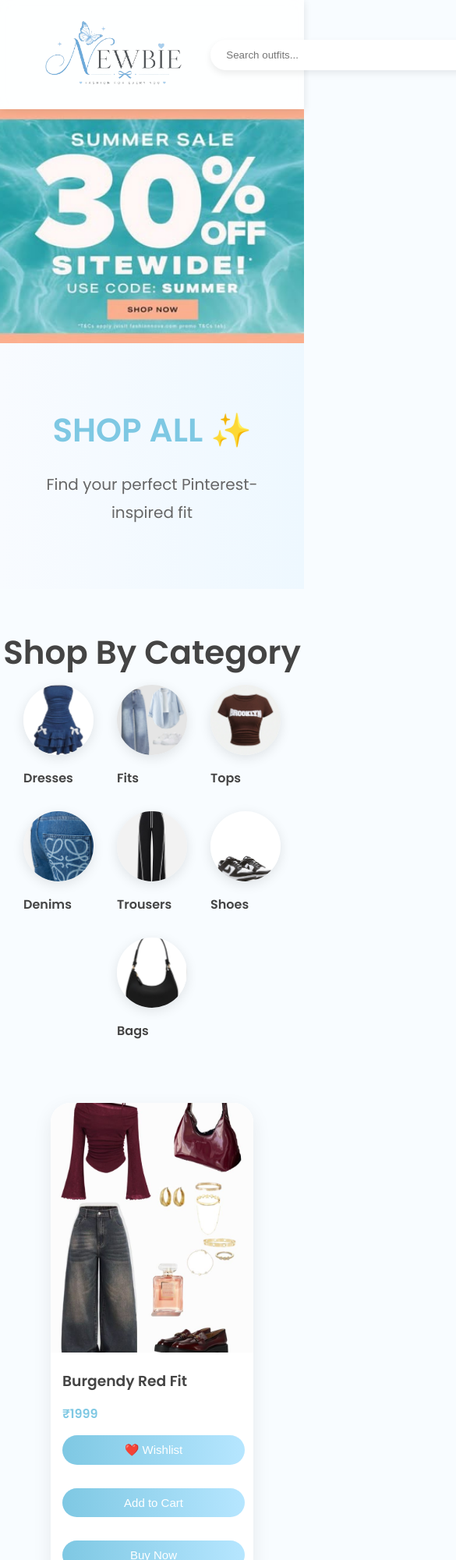
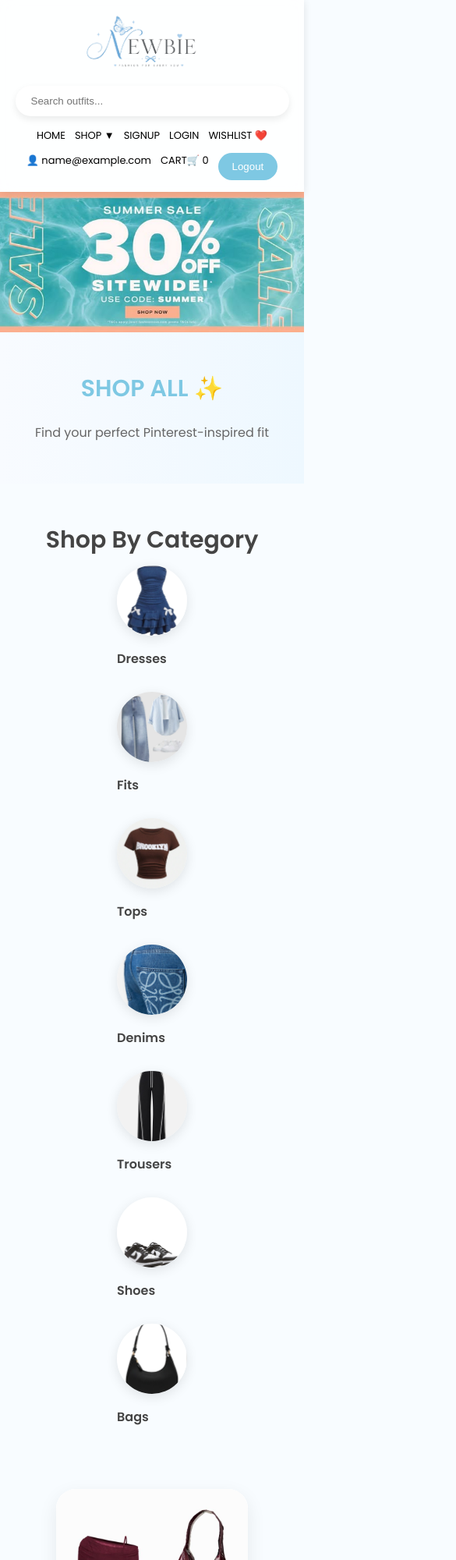
Before and after one commit to diyaagarwal1206/Newbie, a plain HTML site: page frontend/shop.html in a window 390 px wide. Shown: the top 2000 px of the page at 78% size, 585 px wide, since content can reach past the window. Drawn offline with Linux system fonts and the light colour scheme; sample sign-in values are in the browser's storage.

Commit message:
Made website mobile responsive

```diff
--- a/frontend/css/style.css
+++ b/frontend/css/style.css
@@ -1227,3 +1227,118 @@
 
     margin: 20px auto;
 }
+
+/* MOBILE RESPONSIVE */
+
+@media (max-width: 768px){
+
+    .navbar{
+        flex-direction: column;
+        gap: 15px;
+        padding: 15px;
+    }
+
+    .logo img{
+        height: 80px;
+    }
+
+    .search-box input{
+        width: 90vw;
+    }
+
+    .nav-links{
+        flex-wrap: wrap;
+        justify-content: center;
+        gap: 12px;
+        padding: 0;
+    }
+
+    .nav-links li{
+        font-size: 13px;
+    }
+
+    .sale-slider{
+        height: 180px;
+    }
+
+    .sale-slider img{
+        object-fit: cover;
+    }
+
+    .hero{
+        min-height: 70vh;
+        padding-left: 20px;
+        background-position: center;
+    }
+
+    .hero-content h1{
+        font-size: 42px;
+    }
+
+    .hero-content p{
+        font-size: 16px;
+    }
+
+    .hero-btn{
+        padding: 12px 25px;
+        font-size: 14px;
+    }
+
+    .section-title{
+        font-size: 30px;
+        text-align: center;
+    }
+
+    .category-subtitle{
+        font-size: 15px;
+        text-align: center;
+    }
+
+    .category-grid,
+    .featured-grid,
+    .product-container,
+    .review-container,
+    .summer-grid,
+    .category-icons{
+        flex-direction: column;
+        align-items: center;
+    }
+
+    .category-card,
+    .featured-card,
+    .product-card,
+    .review-card{
+        width: 85%;
+    }
+
+    .product-card img,
+    .featured-card img{
+        width: 100%;
+        height: auto;
+    }
+
+    .shop-banner,
+    .coming-soon{
+        padding: 50px 20px;
+    }
+
+    .shop-banner h1,
+    .coming-soon h2{
+        font-size: 30px;
+    }
+
+    .shop-banner p,
+    .coming-soon p{
+        font-size: 16px;
+    }
+
+    .footer-content{
+        flex-direction: column;
+        text-align: center;
+        gap: 30px;
+    }
+
+    .footer-section{
+        width: 100%;
+    }
+}
```
